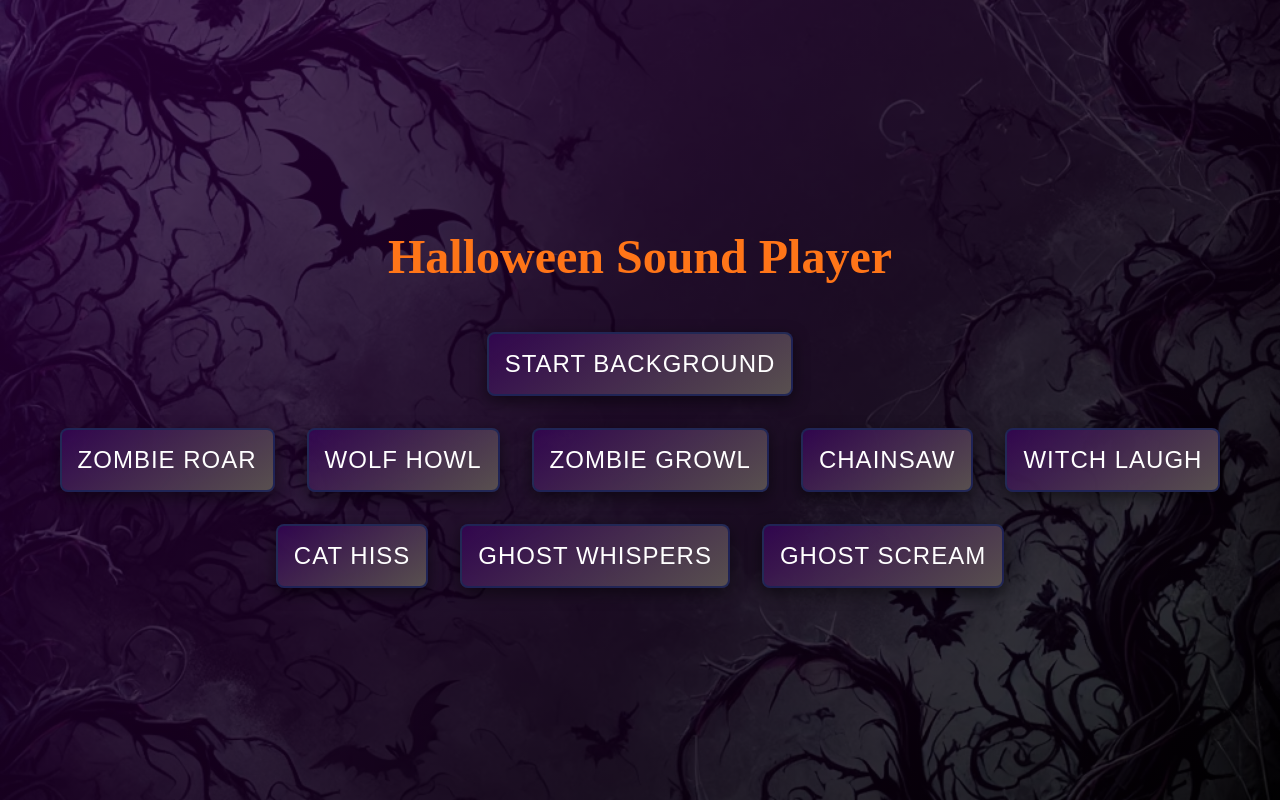
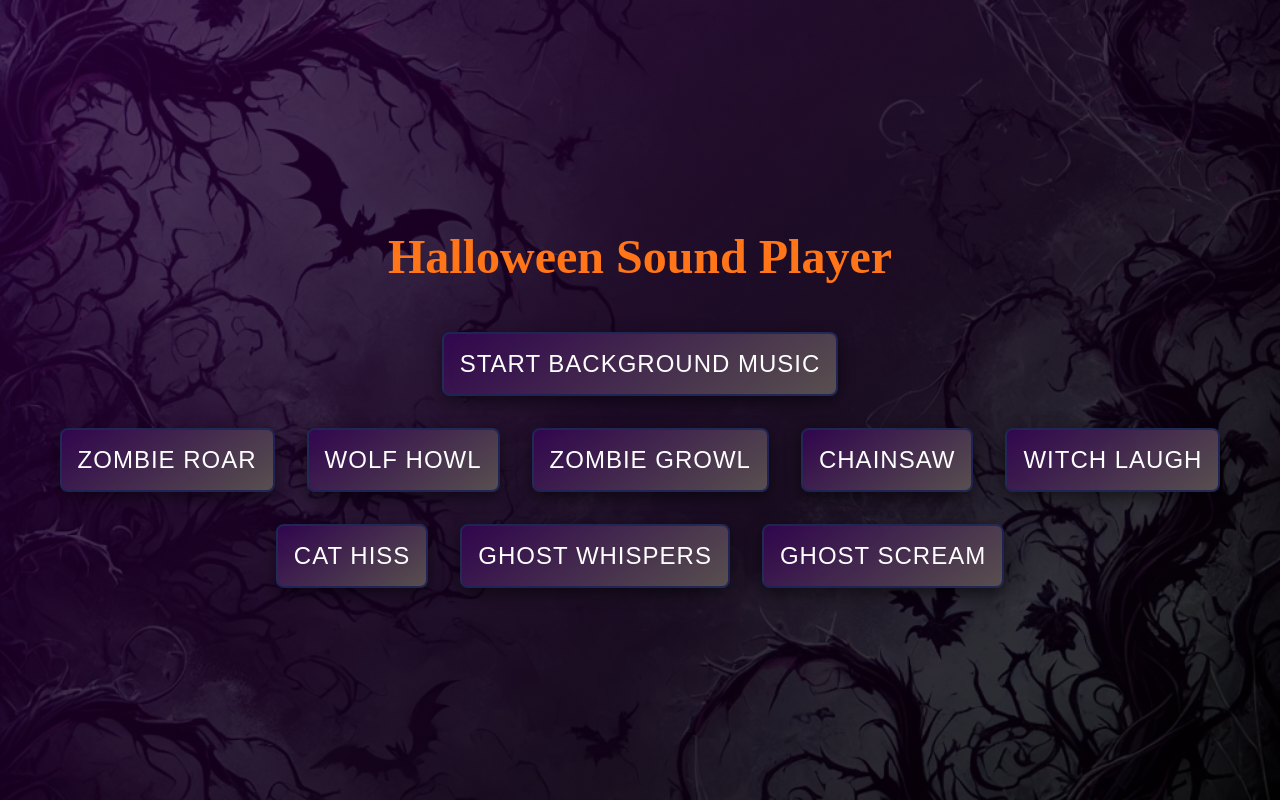
Before and after one commit to dr-starchildren/halloween, a SvelteKit app: page / in a window 1280 px wide. Built offline with nearby package versions, Linux system fonts and the light colour scheme.

Commit message:
new background

```diff
--- a/src/routes/+page.svelte
+++ b/src/routes/+page.svelte
@@ -44,7 +44,7 @@
 <main>
 	<h1>Halloween Sound Player</h1>
 	<button class="halloween-button" onclick={backgroundStartStop}
-		>{#if !playing}Start{:else}Stop{/if} Background</button
+		>{#if !playing}Start{:else}Stop{/if} Background Music</button
 	>
 	<div class="buttons">
 		{#each sounds as sound}
```
